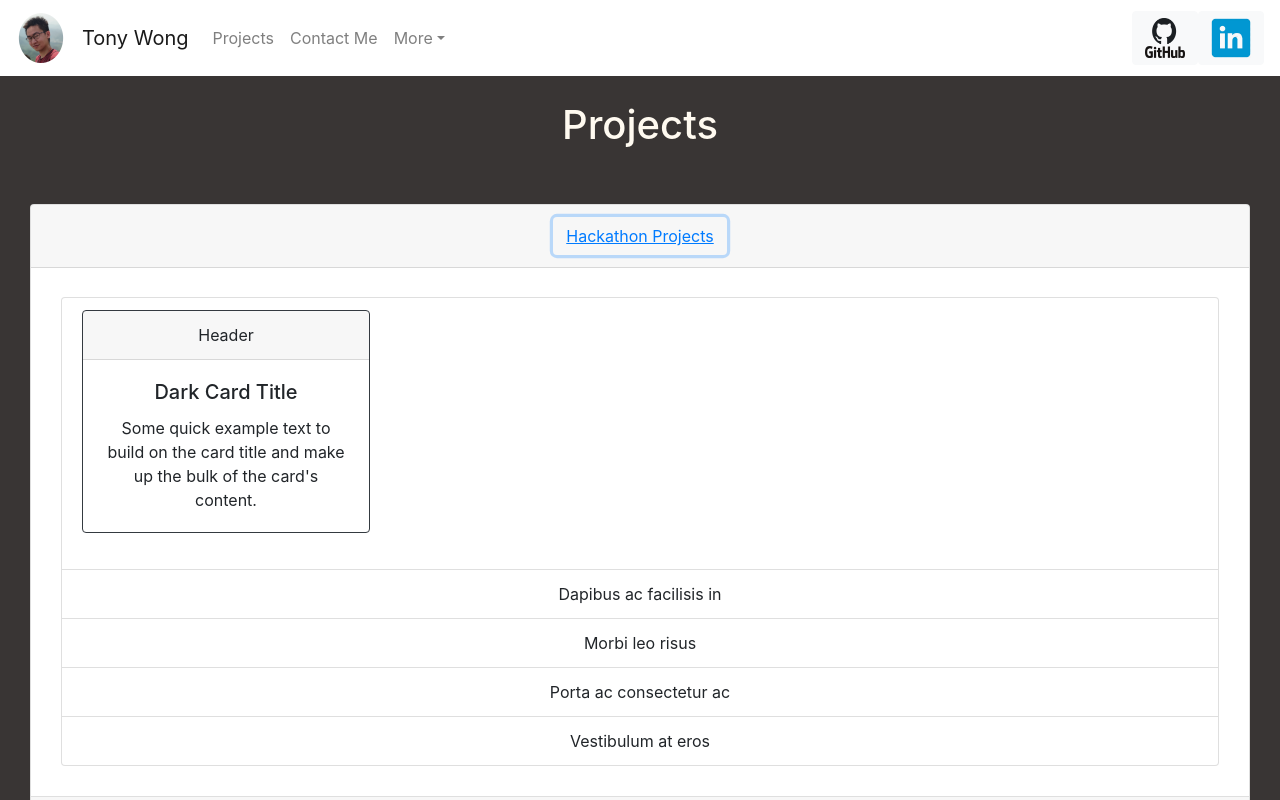
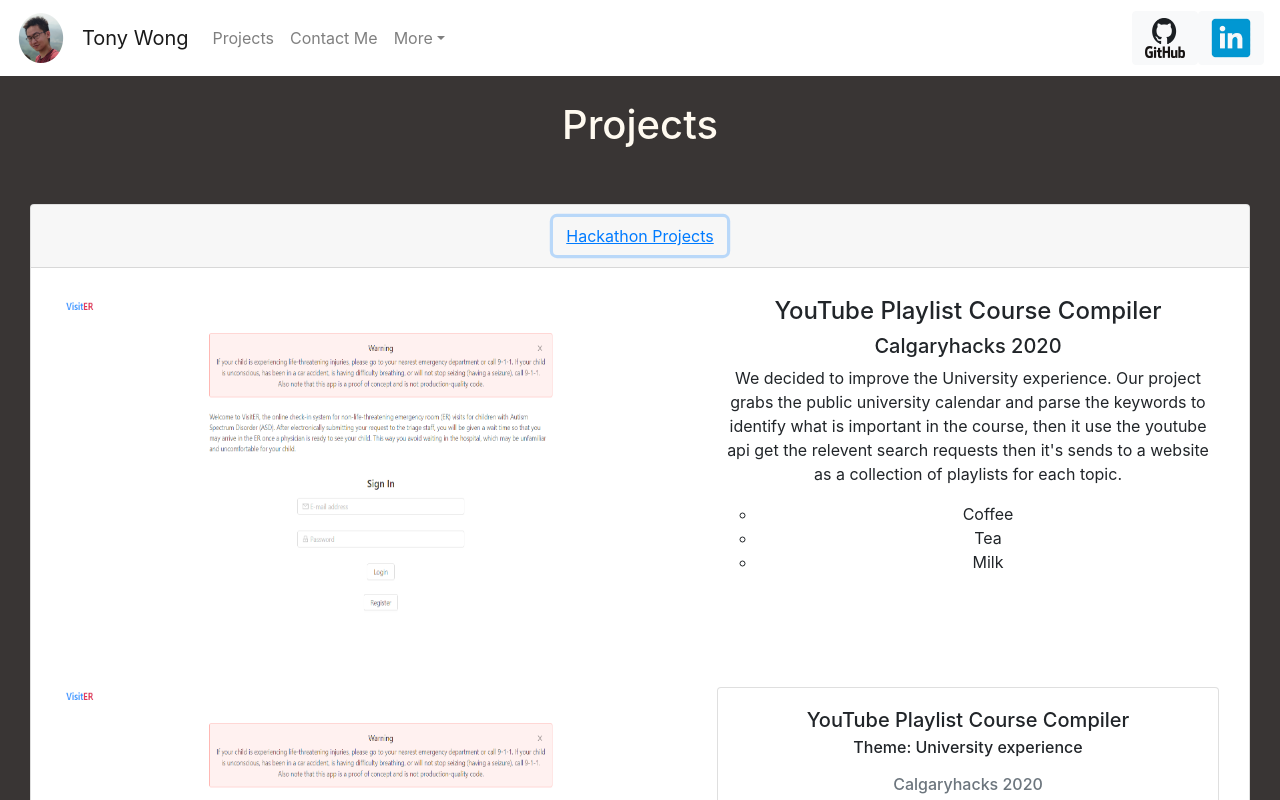
Before and after one commit to hitony7/WebReact, a React (Create React App) app: page /projects in a window 1280 px wide. Both pictures are taken after a click on the button "Hackathon Projects". Shown: the top 800 px of the page. Built offline with nearby package versions, Linux system fonts and the light colour scheme.

Commit message:
cards add

```diff
--- a/src/comp/PPageCards.js
+++ b/src/comp/PPageCards.js
@@ -13,6 +13,7 @@
 import CardGroup from "react-bootstrap/CardGroup"
 import Accordion from 'react-bootstrap/Accordion'
 import Image from 'react-bootstrap/Image'
+import Media from 'react-bootstrap/Media'
 
 
 export class PPageCards extends Component {
@@ -40,27 +41,118 @@
                         </Card.Header>
                         <Accordion.Collapse eventKey="0">
 
-                <ListGroup style={{ margin: 30}}>
-                    <ListGroup.Item>
-                        <Card border="dark" style={{ width: '18rem' }}>
-                            <Card.Header>Header</Card.Header>
-                            <Card.Body>
-                            <Card.Title>Dark Card Title</Card.Title>
-                            <Card.Text>
-                                Some quick example text to build on the card title and make up the bulk
-                                of the card's content.
-                            </Card.Text>
-                            </Card.Body>
-                        </Card>
-                         <br />
+                        <ul className="list-unstyled" >
+                                <Media as="li"style={{ margin: 30}}>
+                                    <img
+                                    width={640}
+                                    height={360}
+                                    className="mr-3"
+                                    src={ErPic}
+                                    alt="Generic placeholder"
+                                    />
+                                    <Media.Body>
+                                    <h4>YouTube Playlist Course Compiler</h4>
+                                    <h5>Calgaryhacks 2020</h5>
 
-                         </ListGroup.Item>
-                    <ListGroup.Item>Dapibus ac facilisis in</ListGroup.Item>
-                    <ListGroup.Item>Morbi leo risus</ListGroup.Item>
-                    <ListGroup.Item>Porta ac consectetur ac</ListGroup.Item>
-                     <ListGroup.Item>Vestibulum at eros</ListGroup.Item>
-                </ListGroup>
+                                    <p>
+                                    We decided to improve the University experience.
+                                    Our project grabs the public university calendar and parse the keywords to identify what is important in the course,
+                                    then it use the youtube api get the relevent search requests then it's sends to a website as a collection of playlists for each topic.
 
+                                    </p>
+                                    <ul>
+                                        <li>Coffee</li>
+                                        <li>Tea</li>
+                                        <li>Milk</li>
+                                     </ul>
+                                    </Media.Body>
+                                </Media>
+
+                                <Media as="li" style={{ margin: 30}}>
+                                    <img
+                                    width={640}
+                                    height={360}
+                                    className="mr-3"
+                                    src={ErPic}
+                                    alt="Generic placeholder"
+                                    />
+                                    <Media.Body>
+                                    <Card>
+                                        <Card.Body>
+                                            <Card.Title>YouTube Playlist Course Compiler</Card.Title>
+                                            <Card.Subtitle>Theme: University experience</Card.Subtitle>
+                                            <br/>
+                                            <Card.Subtitle className="mb-2 text-muted">Calgaryhacks 2020</Card.Subtitle>
+                                            <Card.Text>
+                                            This project was made for UofC Calgaryhacks 2020 hosted by Computer science undergraduate society.
+                                            We decide to create a website that goes through the class calendar to find all course at the university.
+                                            Then it will create a youtube playlist from the keywords of the class calendar description, users will be able to rank the videos
+                                            if they are relevant to the class they are taking.
+                                            </Card.Text>
+                                            <br/>
+                                            <Card.Subtitle>Our Process</Card.Subtitle>
+                                            <br/>
+                                            <Card.Text>
+                                            First we had to figure out how to get the courses, we know that each university has a class calendar that shows all course that
+                                            are available in the current term. we used beautifulsoup(python) to collect the classes then parse the description. We need to get rid
+                                            conjunctions and punctuation in the description.
+                                            Meanwhile we had on person work on the frontend using HTML, CSS, JQuery.
+                                            Afterwords we used the keywords to call the Youtube api to return the proper videos then we stored the video links, votes and class name in a Database.
+                                            We had a voting system to allow the user to rank the usefulness of a video to determine it's placement, also if it reaches a certain negative vote threshold it will not show.
+
+                                            </Card.Text>
+                                        </Card.Body>
+                                        <ListGroup className="list-group-flush">
+                                            <ListGroupItem>YouTube API</ListGroupItem>
+                                            <ListGroupItem>HTML, CSS, JQuery and Python</ListGroupItem>
+                                            <ListGroupItem>Database: Firestore</ListGroupItem>
+                                        </ListGroup>
+                                        <Card.Body>
+                                            <Card.Link href="https://github.com/justinf34/Hackathon2020">Github Link</Card.Link>
+                                            <Card.Link href="https://calgaryhacks-2020.devpost.com/">Calgaryhacks 2020 Link</Card.Link>
+                                            <Card.Link href="https://devpost.com/software/youtube-playlist-course-compiler-pbeosh">Calgaryhacks Project Link</Card.Link>
+                                        </Card.Body>
+                                        <Card.Footer>
+                                            <small className="text-muted">Last updated 3 mins ago</small>
+                                        </Card.Footer>
+                                    </Card>
+                                    </Media.Body>
+                                </Media>
+
+                                <Media as="li" style={{ margin: 30}}>
+                                   <img
+                                    width={640}
+                                    height={360}
+                                    className="mr-3"
+                                    src={ErPic}
+                                    alt="Generic placeholder"
+                                    />
+                                    <Media.Body>
+                                    <Card>
+                                        <Card.Body>
+                                            <Card.Title>YouTube Playlist Course Compiler</Card.Title>
+                                            <Card.Subtitle className="mb-2 text-muted">Calgaryhacks 2020</Card.Subtitle>
+                                            <Card.Text>
+                                                This card has supporting text below as a natural lead-in to additional
+                                            content.{' '}
+                                            </Card.Text>
+                                        </Card.Body>
+                                        <ListGroup className="list-group-flush">
+                                            <ListGroupItem>Cras justo odio</ListGroupItem>
+                                            <ListGroupItem>Dapibus ac facilisis in</ListGroupItem>
+                                            <ListGroupItem>Vestibulum at eros</ListGroupItem>
+                                        </ListGroup>
+                                        <Card.Body>
+                                            <Card.Link href="#">Github Link</Card.Link>
+                                            <Card.Link href="#">Another Link</Card.Link>
+                                        </Card.Body>
+                                        <Card.Footer>
+                                            <small className="text-muted">Last updated 3 mins ago</small>
+                                        </Card.Footer>
+                                    </Card>
+                                    </Media.Body>
+                                </Media>
+                                </ul>
                         </Accordion.Collapse>
                     </Card>
                     <Card>
```
